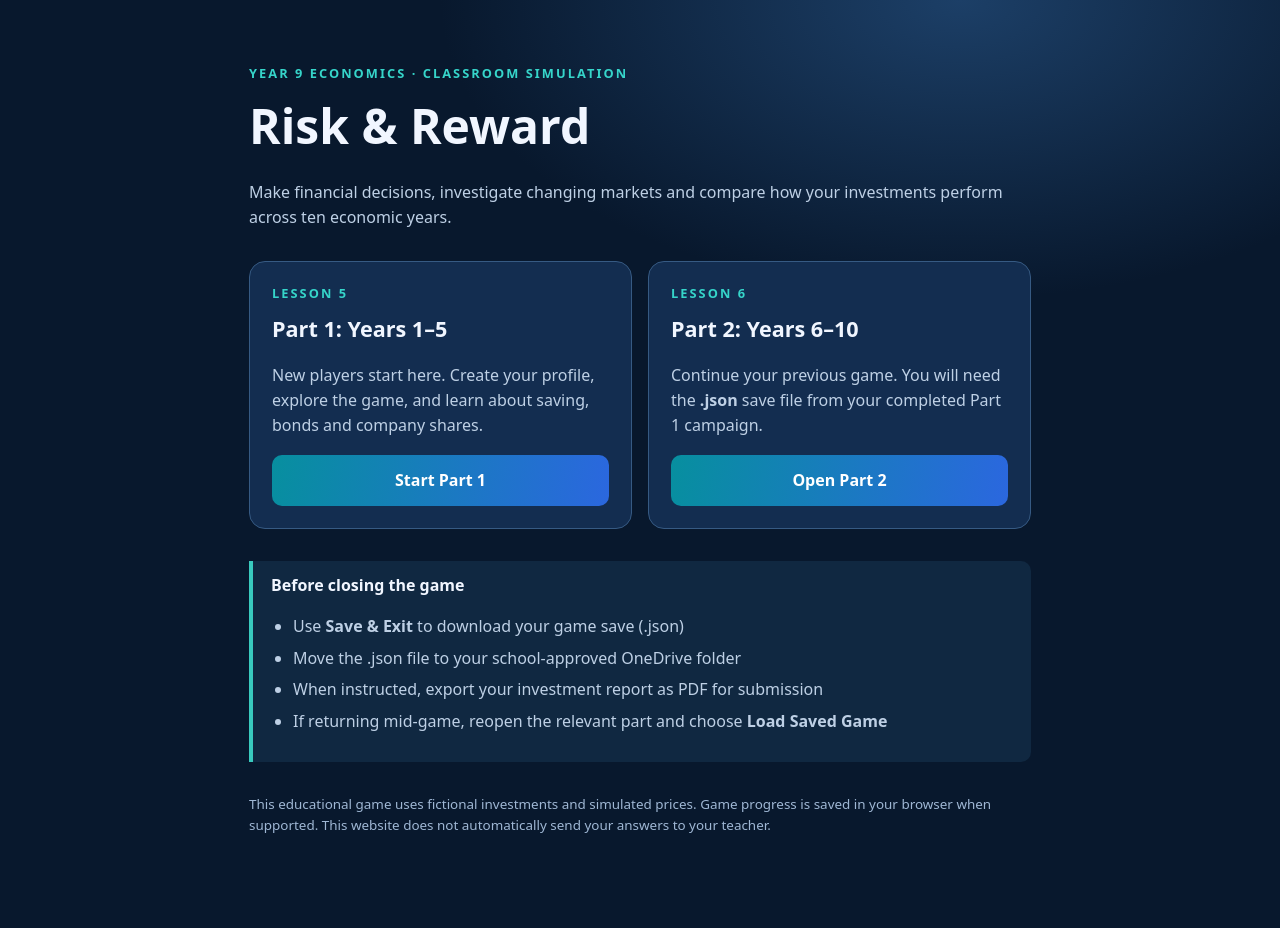
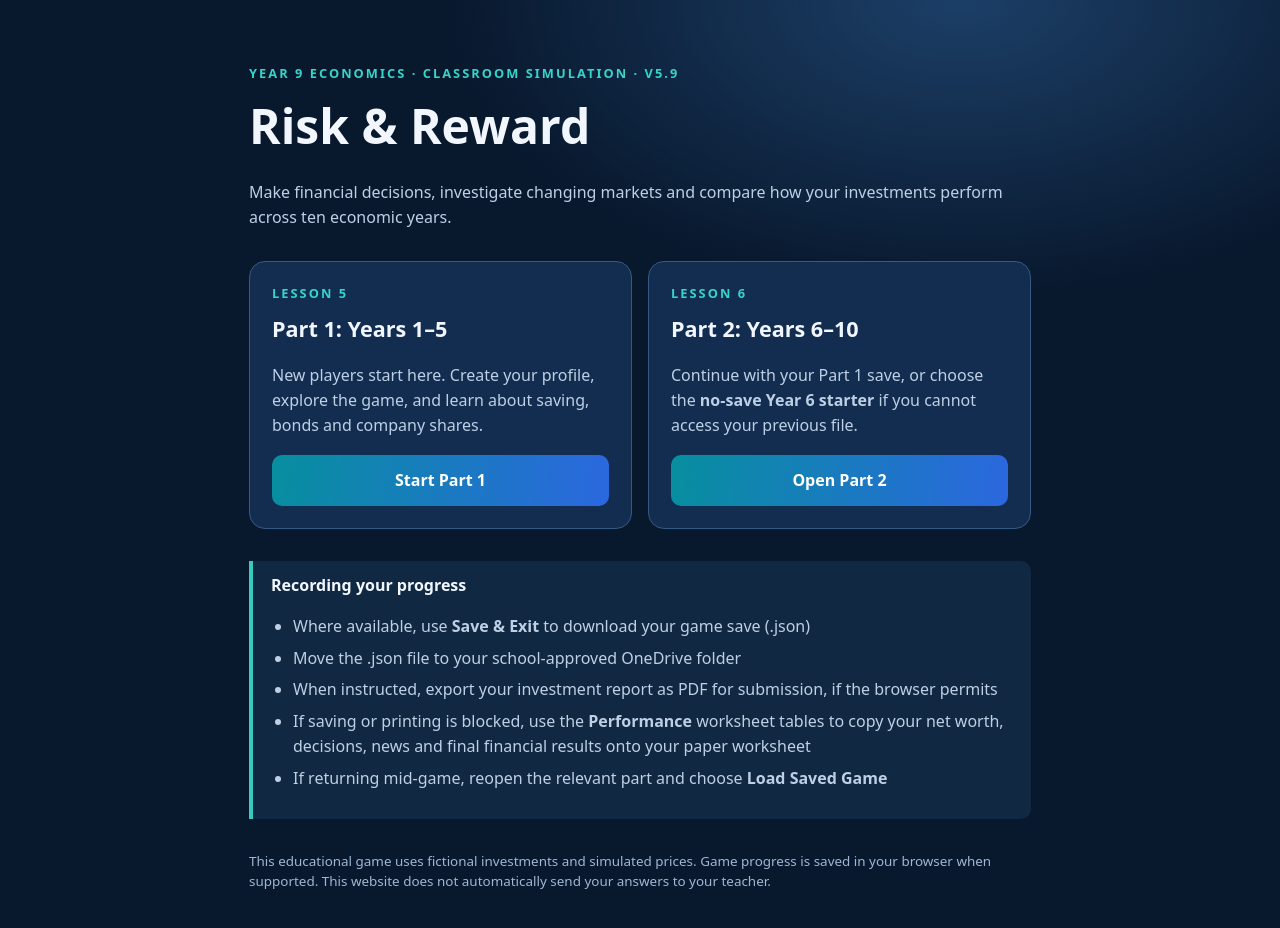
Before and after one commit to mr-giles-jpg/risk-and-reward, a plain HTML site: page index.html in a window 1280 px wide. Before the commit the page ends 900 px from the top, so only its background shows below. Drawn offline with Linux system fonts and the light colour scheme.

Commit message:
Update homepage for V5.9 and no-save classroom workflow

```diff
--- a/index.html
+++ b/index.html
@@ -27,7 +27,7 @@
   </style>
 </head>
 <body><main>
-  <div class="eyebrow">YEAR 9 ECONOMICS · CLASSROOM SIMULATION</div>
+  <div class="eyebrow">YEAR 9 ECONOMICS · CLASSROOM SIMULATION · V5.9</div>
   <h1>Risk &amp; Reward</h1>
   <p>Make financial decisions, investigate changing markets and compare how your investments perform across ten economic years.</p>
   <div class="cards">
@@ -40,15 +40,15 @@
     <section class="card">
       <div class="eyebrow">LESSON 6</div>
       <h2>Part 2: Years 6–10</h2>
-      <p>Continue your previous game. You will need the <strong>.json</strong> save file from your completed Part 1 campaign.</p>
+      <p>Continue with your Part 1 save, or choose the <strong>no-save Year 6 starter</strong> if you cannot access your previous file.</p>
       <a class="button" href="part2.html">Open Part 2</a>
     </section>
   </div>
-  <div class="note"><strong>Before closing the game</strong>
+  <div class="note"><strong>Recording your progress</strong>
     <ul>
-      <li>Use <strong>Save &amp; Exit</strong> to download your game save (.json)</li>
+      <li>Where available, use <strong>Save &amp; Exit</strong> to download your game save (.json)</li>
       <li>Move the .json file to your school-approved OneDrive folder</li>
-      <li>When instructed, export your investment report as PDF for submission</li>
+      <li>When instructed, export your investment report as PDF for submission, if the browser permits</li><li>If saving or printing is blocked, use the <strong>Performance</strong> worksheet tables to copy your net worth, decisions, news and final financial results onto your paper worksheet</li>
       <li>If returning mid-game, reopen the relevant part and choose <strong>Load Saved Game</strong></li>
     </ul>
   </div>
```
